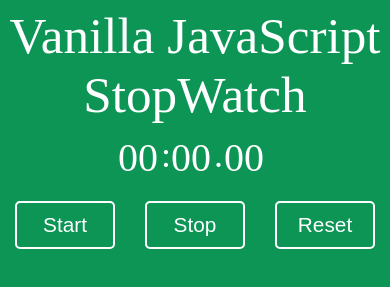
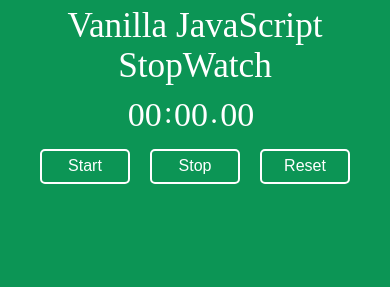
Before and after one commit to rhjoy-git/Vanilla-JS-StopWatch, a plain HTML site: page index.html in a window 390 px wide. Shown: the part 317-604 px from the top of the page. Drawn offline with Linux system fonts and the light colour scheme.

Commit message:
996px res cmplt

```diff
--- a/style.css
+++ b/style.css
@@ -81,6 +81,7 @@ p{position: relative;}
 }
 
 /* Responsive */
+                /* 1400px */
 @media only screen and (max-width: 1400px){
     h1,h2,h3{
         font-size: 3.2em;
@@ -96,16 +97,48 @@ p{position: relative;}
         margin: 10px 15px;
     }
     .updown-anima{
+        max-width: 100%;
         width: 500px;
     }
 }
+            /* 1200px */
+@media only screen and (max-width: 1200px){
+    h1,h2,h3{
+        font-size: 2.6em;
+    }
+    .timeP{
+        font-size: 17px;
+        font-weight: 500;
+    }
+    .btn {
+        width: 100px;
+        height: 40px;
+        font-size: 1em;
+        margin: 5px 10px;
+    }
+    .updown-anima{
+        width: auto;
+    }
+}
+            /* 1024 */
+@media only screen and (max-width: 996px){
+    h1,h2,h3{
+        font-size: 2.2em;
+    }
+    .btn {
+        width: 90px;
+        height: 35px;
+        font-size: 1em;
+    }
+}
+
 @media only screen and (max-width: 360px){
     h1,h2,h3{
         font-size: 2em;
         font-weight: 400;
     }
+}
 
-}
 @media only screen and (max-width: 320px){
     h1,h2,h3{
         font-size: 1.7em;
```
